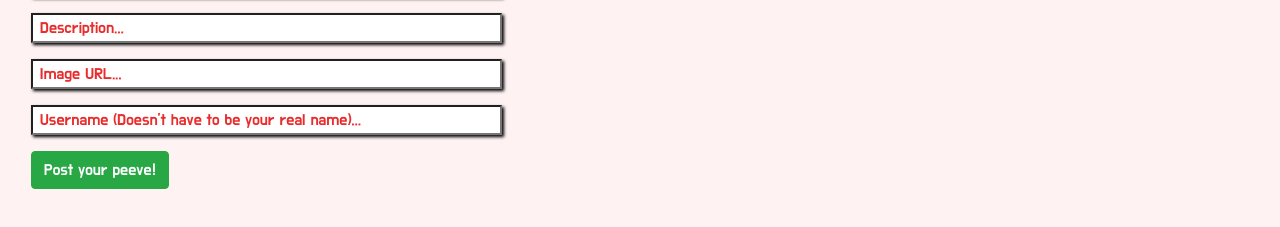
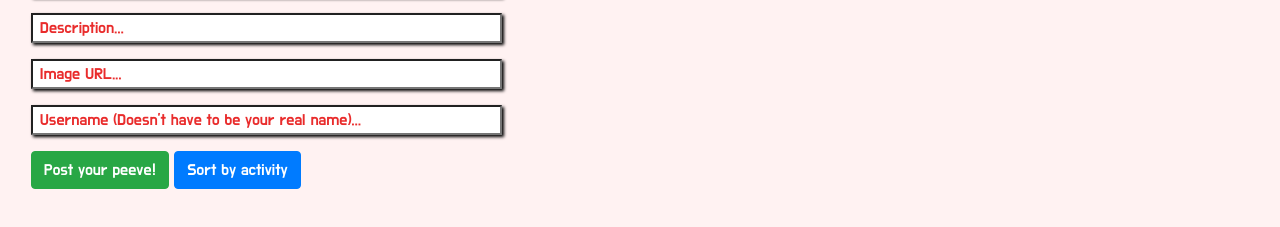
Before and after one commit to BauerSamuel/Hackathon, a website with bundled scripts: page www/index.html in a window 1280 px wide. Shown: the part 199-426 px from the top of the page. Built offline with nearby package versions, Linux system fonts and the light colour scheme; no server answers.

Commit message:
Added button

```diff
--- a/www/index.html
+++ b/www/index.html
@@ -40,7 +40,9 @@
                             height="200" required>
                     </div>
                     <button class="btn btn-success" type="submit">Post your peeve!</button>
+                    <button class="btn btn-primary" type="button">Sort by activity</button>
                 </form>
+
 
                 <div id="main-thread" class="d-flex flex-column justify-content-center">
                     <!-- Main posts inserted here -->
```
